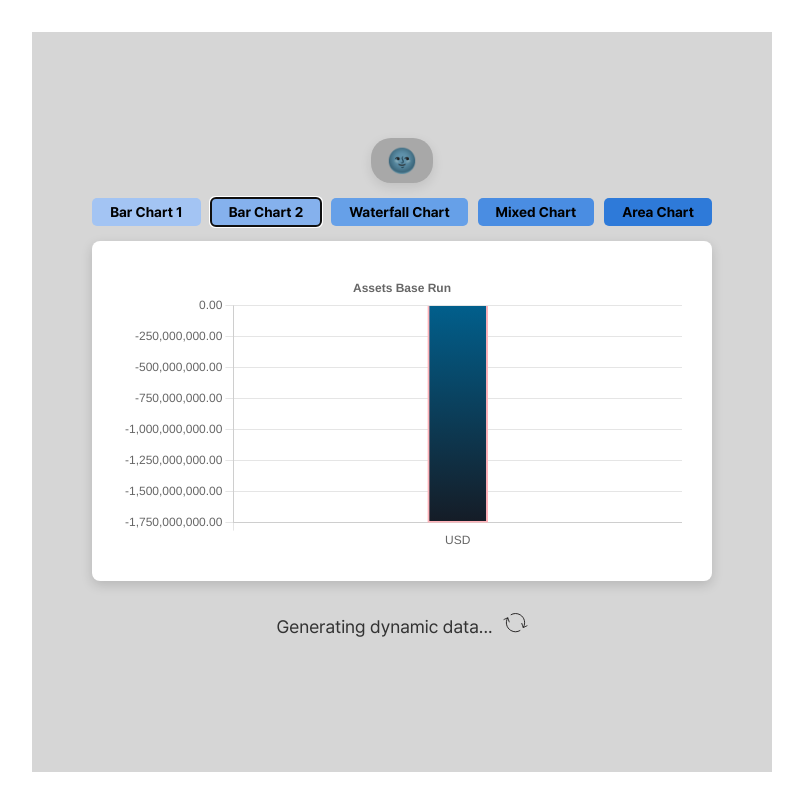
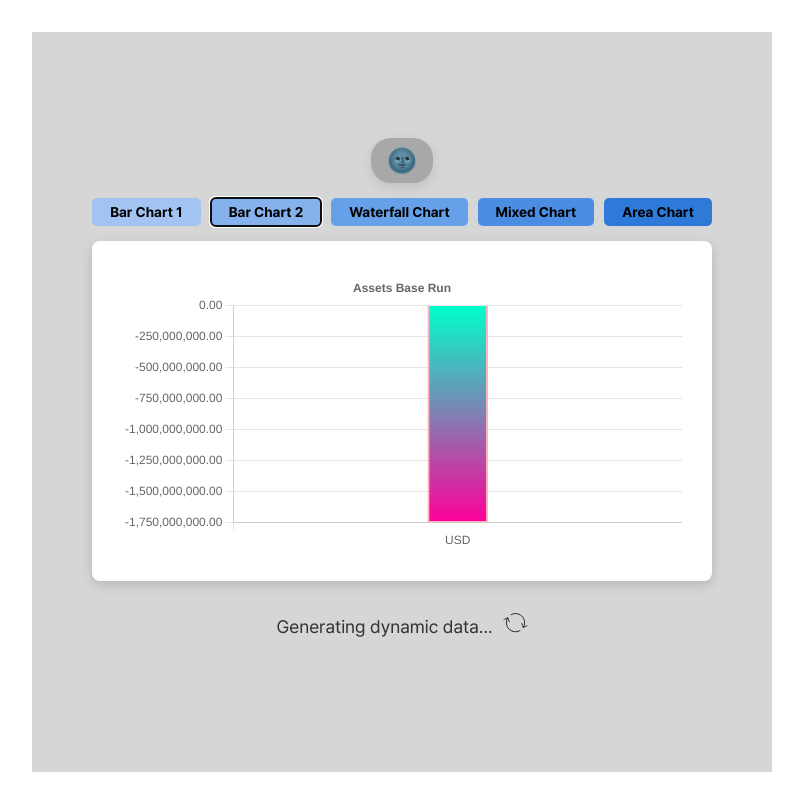
Before and after one commit to WoongyuChoi/react-chart-visualizer, a React (Vite) app: page / in a window 1280 px wide. Both pictures are taken after a click on the button "Bar Chart 2". Shown: the whole page, without its empty margins (238-1041 px from the left). Built offline with nearby package versions, Linux system fonts and the light colour scheme.

Commit message:
refactor : BarChartNegative 다크모드 개선

```diff
--- a/src/chart/BarChartNegative.tsx
+++ b/src/chart/BarChartNegative.tsx
@@ -1,8 +1,39 @@
+import { useEffect } from "react";
 import { Bar } from "react-chartjs-2";
 import { data as initialData, options } from "../data/BarChartNegativeConstant";
 import useDynamicData from "../hook/useDynamicData";
+import useThemeStore from "../store/theme";
+
+const getBackgroundColor = (isDarkMode: boolean) => {
+  return (context: any) => {
+    const chart = context.chart;
+    const { ctx, chartArea } = chart;
+
+    if (!chartArea) {
+      return null;
+    }
+
+    const gradient = ctx.createLinearGradient(
+      0,
+      chartArea.top,
+      0,
+      chartArea.bottom
+    );
+
+    if (isDarkMode) {
+      gradient.addColorStop(0, "#00FFCC");
+      gradient.addColorStop(1, "#FF0099");
+    } else {
+      gradient.addColorStop(0, "#015F8C");
+      gradient.addColorStop(1, "#151C26");
+    }
+
+    return gradient;
+  };
+};
 
 const BarChartNegative = ({ chartRef }: { chartRef: React.RefObject<any> }) => {
+  const isDarkMode = useThemeStore((state) => state.isDarkMode);
   const { data, containerRef } = useDynamicData(
     initialData,
     (prevData) => ({
@@ -12,10 +43,18 @@ const BarChartNegative = ({ chartRef }: { chartRef: React.RefObject<any> }) => {
         data: dataset.data.map(() =>
           Math.floor(Math.random() * (-1750000000 + 1))
         ),
+        backgroundColor: getBackgroundColor(isDarkMode),
       })),
     }),
     "BarChartNegative"
   );
+
+  useEffect(() => {
+    data.datasets = data.datasets.map((dataset: { data: any[] }) => ({
+      ...dataset,
+      backgroundColor: getBackgroundColor(isDarkMode),
+    }));
+  }, [isDarkMode]);
 
   return (
     <div ref={containerRef}>
```
